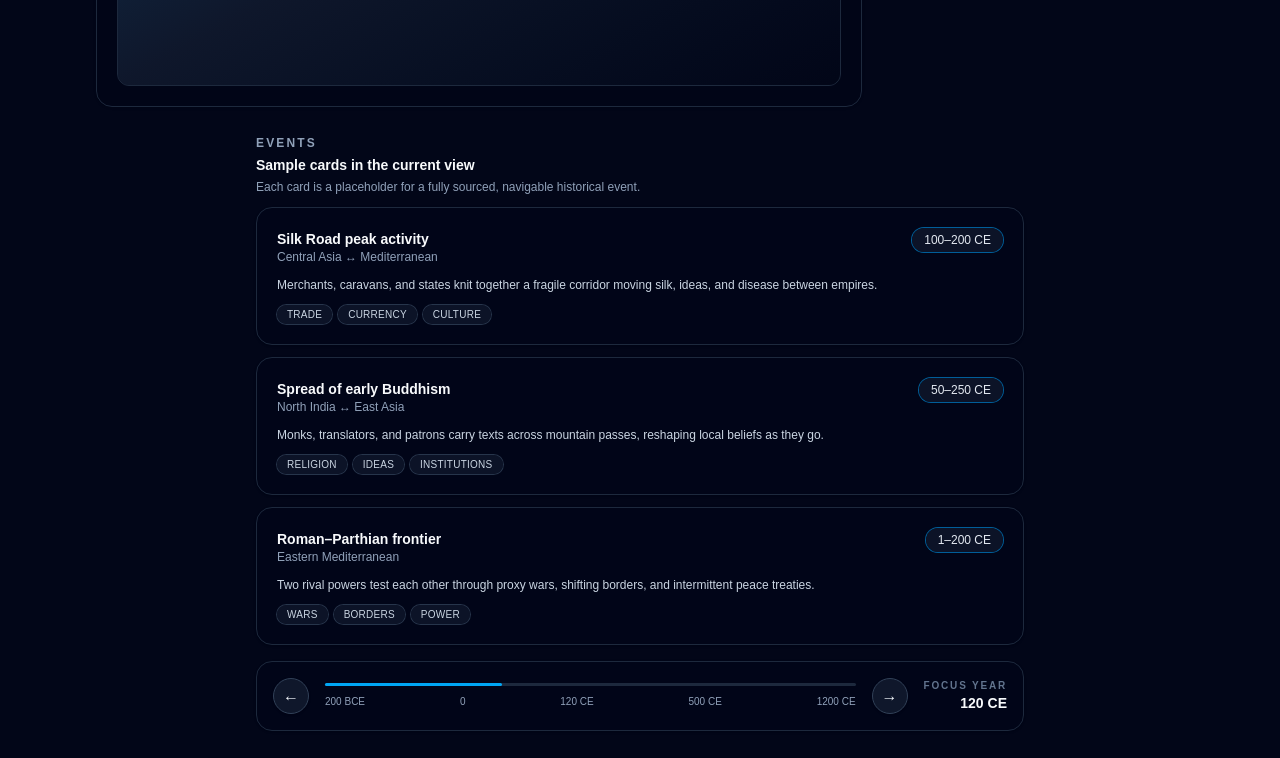
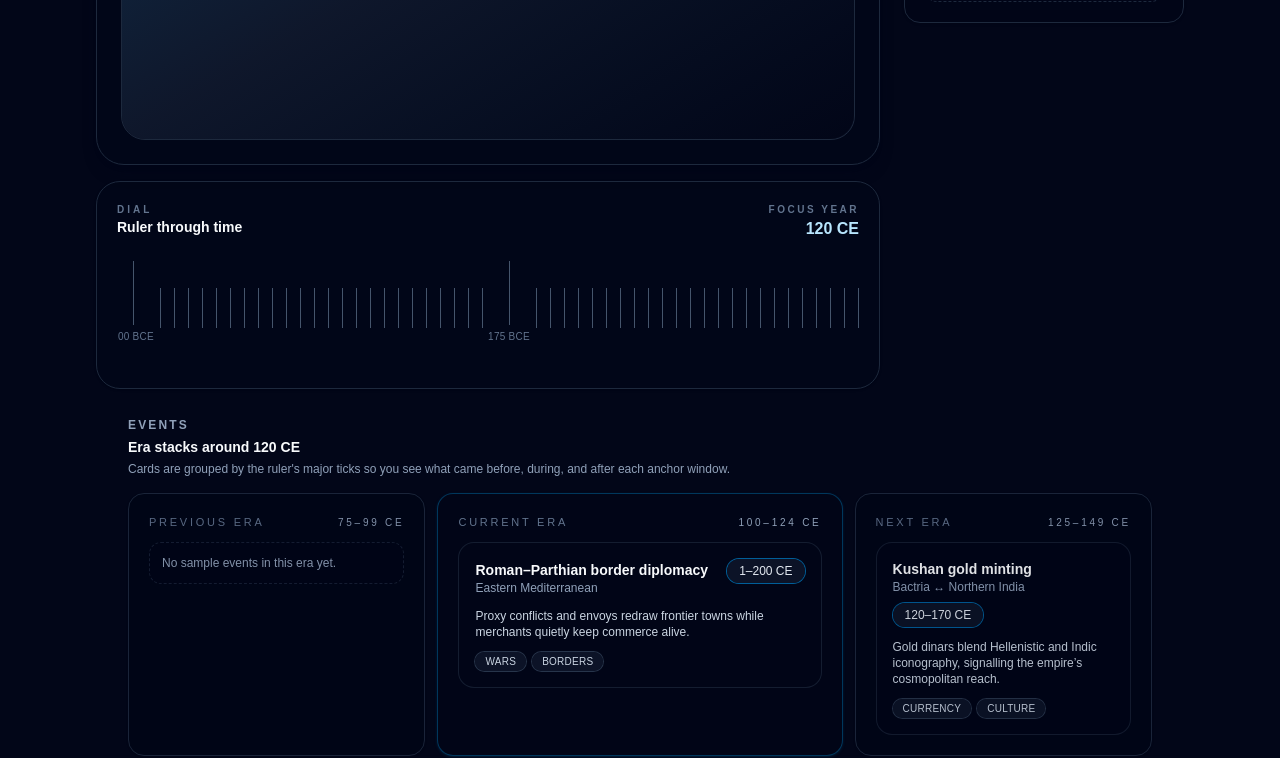
Before and after one commit to Abe99987/Timeline, a Next.js app in the folder frontend/: page / in a window 1280 px wide. Shown: the part 600-1358 px from the top of the page. Built offline with nearby package versions, Linux system fonts and the light colour scheme.

Commit message:
feat(frontend): add ruler-style timeline dial and three-stack events

```diff
--- a/frontend/src/app/page.tsx
+++ b/frontend/src/app/page.tsx
@@ -1,4 +1,26 @@
+"use client";
+
+import { useState } from "react";
+
+import { ChatBox } from "@/components/ChatBox";
+import { EventCardsColumn } from "@/components/EventCardsColumn";
+import { FiltersPanel } from "@/components/FiltersPanel";
+import { MapPanel } from "@/components/MapPanel";
+import { TimelineBar } from "@/components/TimelineBar";
+import { clampYear } from "@/utils/yearFormatting";
+
+const MIN_YEAR = -200;
+const MAX_YEAR = 200;
+const ERA_STEP = 25;
+const INITIAL_FOCUS_YEAR = 120;
+
 export default function Home() {
+  const [focusYear, setFocusYear] = useState(INITIAL_FOCUS_YEAR);
+
+  const handleFocusYearChange = (year: number) => {
+    setFocusYear(clampYear(year, MIN_YEAR, MAX_YEAR));
+  };
+
   return (
     <div className="min-h-screen bg-slate-950 text-slate-50">
       <main className="mx-auto flex min-h-screen max-w-6xl flex-col gap-5 px-4 py-6 sm:px-6 lg:px-8 lg:py-8">
@@ -22,34 +44,32 @@ export default function Home() {
           </div>
         </header>
 
-        <section className="grid gap-4 lg:grid-cols-[minmax(0,2.5fr)_minmax(260px,1fr)]">
+        <section className="grid items-start gap-6 lg:grid-cols-[minmax(0,3.2fr)_minmax(280px,1fr)]">
           <div className="min-w-0">
-            {/* Map panel */}
-            {/* eslint-disable-next-line @typescript-eslint/no-use-before-define */}
-            <MapPanel />
+            <div className="mx-auto flex w-full max-w-5xl flex-col gap-4">
+              <MapPanel focusYear={focusYear} />
+              <TimelineBar
+                focusYear={focusYear}
+                onFocusYearChange={handleFocusYearChange}
+                minYear={MIN_YEAR}
+                maxYear={MAX_YEAR}
+                majorTickStep={ERA_STEP}
+              />
+            </div>
           </div>
-          <div className="min-w-0 lg:mt-0">
-            {/* Filters panel – stacks below map on mobile */}
-            {/* eslint-disable-next-line @typescript-eslint/no-use-before-define */}
+          <div className="min-w-0 lg:mt-2">
             <FiltersPanel />
           </div>
         </section>
 
-        <section className="mt-2 flex flex-col gap-4">
-          <div className="mx-auto flex w-full max-w-3xl flex-col gap-4">
-            {/* Event cards */}
-            {/* eslint-disable-next-line @typescript-eslint/no-use-before-define */}
-            <EventCardsColumn />
-            {/* Timeline bar */}
-            {/* eslint-disable-next-line @typescript-eslint/no-use-before-define */}
-            <TimelineBar />
+        <section className="mt-2">
+          <div className="mx-auto w-full max-w-5xl">
+            <EventCardsColumn focusYear={focusYear} eraStep={ERA_STEP} />
           </div>
         </section>
 
-        <section className="mt-2">
-          {/* Chat box full-width at the bottom */}
+        <section className="mt-4">
           <div className="mx-auto w-full max-w-4xl">
-            {/* eslint-disable-next-line @typescript-eslint/no-use-before-define */}
             <ChatBox />
           </div>
         </section>
@@ -57,9 +77,3 @@ export default function Home() {
     </div>
   );
 }
-
-import { MapPanel } from "@/components/MapPanel";
-import { FiltersPanel } from "@/components/FiltersPanel";
-import { EventCardsColumn } from "@/components/EventCardsColumn";
-import { TimelineBar } from "@/components/TimelineBar";
-import { ChatBox } from "@/components/ChatBox";
--- a/frontend/src/components/ChatBox.tsx
+++ b/frontend/src/components/ChatBox.tsx
@@ -1,3 +1,5 @@
+"use client";
+
 type MessageRole = "system" | "historian" | "user";
 
 type Message = {
--- a/frontend/src/components/EventCardsColumn.tsx
+++ b/frontend/src/components/EventCardsColumn.tsx
@@ -1,41 +1,23 @@
-type EventCard = {
-  id: number;
-  title: string;
-  years: string;
-  location: string;
-  tags: string[];
-  summary: string;
+"use client";
+
+import { sampleEvents, type TimelineEvent } from "@/data/sampleEvents";
+import {
+  formatYearRange,
+  formatYearLabel,
+  getEraAnchor,
+} from "@/utils/yearFormatting";
+
+type EventCardsColumnProps = {
+  focusYear: number;
+  eraStep: number;
 };
 
-const demoEvents: EventCard[] = [
-  {
-    id: 1,
-    title: "Silk Road peak activity",
-    years: "100–200 CE",
-    location: "Central Asia ↔ Mediterranean",
-    tags: ["Trade", "Currency", "Culture"],
-    summary:
-      "Merchants, caravans, and states knit together a fragile corridor moving silk, ideas, and disease between empires.",
-  },
-  {
-    id: 2,
-    title: "Spread of early Buddhism",
-    years: "50–250 CE",
-    location: "North India ↔ East Asia",
-    tags: ["Religion", "Ideas", "Institutions"],
-    summary:
-      "Monks, translators, and patrons carry texts across mountain passes, reshaping local beliefs as they go.",
-  },
-  {
-    id: 3,
-    title: "Roman–Parthian frontier",
-    years: "1–200 CE",
-    location: "Eastern Mediterranean",
-    tags: ["Wars", "Borders", "Power"],
-    summary:
-      "Two rival powers test each other through proxy wars, shifting borders, and intermittent peace treaties.",
-  },
-];
+type EventStack = {
+  key: "prev" | "current" | "next";
+  label: string;
+  anchor: number;
+  events: TimelineEvent[];
+};
 
 function TagPill({ label }: { label: string }) {
   return (
@@ -45,27 +27,54 @@ function TagPill({ label }: { label: string }) {
   );
 }
 
-export function EventCardsColumn() {
+function eraWindowLabel(anchor: number, step: number) {
+  const windowEnd = anchor + Math.max(1, step) - 1;
+  return formatYearRange(anchor, windowEnd);
+}
+
+function groupEventsByAnchor(events: TimelineEvent[], step: number) {
+  const normalizedStep = Math.max(1, step);
+  return events.reduce<Map<number, TimelineEvent[]>>((map, event) => {
+    const midpoint = Math.round((event.yearStart + event.yearEnd) / 2);
+    const anchor = getEraAnchor(midpoint, normalizedStep);
+    const nextList = map.get(anchor) ?? [];
+    nextList.push(event);
+    map.set(anchor, nextList);
+    return map;
+  }, new Map());
+}
+
+function EventStackColumn({
+  stack,
+  eraStep,
+  highlight,
+}: {
+  stack: EventStack;
+  eraStep: number;
+  highlight: boolean;
+}) {
+  const containerBase =
+    "flex flex-1 flex-col rounded-2xl border p-4 shadow-sm transition-colors sm:p-5";
+  const emphasis = highlight
+    ? "border-sky-800/60 bg-slate-950/95 shadow-sky-900/30 shadow-lg"
+    : "border-slate-800 bg-slate-950/70 opacity-90";
+  const width = highlight ? "lg:flex-[1.35]" : "lg:flex-[0.95]";
+
   return (
-    <section aria-label="Example historical events" className="space-y-3">
-      <header className="space-y-1">
-        <p className="text-xs font-semibold uppercase tracking-[0.18em] text-slate-400">
-          Events
-        </p>
-        <h2 className="text-sm font-semibold text-slate-50">
-          Sample cards in the current view
-        </h2>
-        <p className="text-xs text-slate-400">
-          Each card is a placeholder for a fully sourced, navigable historical
-          event.
-        </p>
-      </header>
+    <div className={`${containerBase} ${emphasis} ${width}`}>
+      <div className="flex items-baseline justify-between gap-2 text-[11px] uppercase tracking-[0.25em] text-slate-500">
+        <span>{stack.label}</span>
+        <span className="text-[10px] text-slate-400">
+          {eraWindowLabel(stack.anchor, eraStep)}
+        </span>
+      </div>
 
-      <div className="space-y-3">
-        {demoEvents.map((event) => (
+      <div className="mt-3 space-y-3">
+        {stack.events.length > 0 ? (
+          stack.events.slice(0, 2).map((event) => (
             <article
               key={event.id}
-            className="flex flex-col gap-3 rounded-2xl border border-slate-800 bg-slate-950/80 p-4 shadow-sm sm:p-5"
+              className="flex flex-col gap-3 rounded-2xl border border-slate-800/70 bg-slate-950/90 p-4"
             >
               <div className="flex flex-wrap items-baseline justify-between gap-2">
                 <div>
@@ -75,16 +84,88 @@ export function EventCardsColumn() {
                   <p className="text-xs text-slate-400">{event.location}</p>
                 </div>
                 <span className="rounded-full bg-slate-900/80 px-3 py-1 text-xs font-medium text-slate-200 ring-1 ring-sky-600/70">
-                {event.years}
+                  {formatYearRange(event.yearStart, event.yearEnd)}
                 </span>
               </div>
-            <p className="text-xs text-slate-300">{event.summary}</p>
+              <p className="text-xs text-slate-300">{event.description}</p>
               <div className="flex flex-wrap gap-1.5">
                 {event.tags.map((tag) => (
-                <TagPill key={tag} label={tag} />
+                  <TagPill key={`${event.id}-${tag}`} label={tag} />
                 ))}
               </div>
             </article>
+          ))
+        ) : (
+          <p className="rounded-xl border border-dashed border-slate-800/80 bg-slate-950/60 p-3 text-xs text-slate-400">
+            No sample events in this era yet.
+          </p>
+        )}
+      </div>
+
+      {stack.events.length > 2 ? (
+        <p className="mt-2 text-[11px] text-slate-400">
+          +{stack.events.length - 2} more placeholder events
+        </p>
+      ) : null}
+    </div>
+  );
+}
+
+export function EventCardsColumn({
+  focusYear,
+  eraStep,
+}: EventCardsColumnProps) {
+  const normalizedStep = Math.max(1, eraStep);
+  const currentAnchor = getEraAnchor(focusYear, normalizedStep);
+  const prevAnchor = currentAnchor - normalizedStep;
+  const nextAnchor = currentAnchor + normalizedStep;
+
+  const buckets = groupEventsByAnchor(sampleEvents, normalizedStep);
+
+  const stacks: EventStack[] = [
+    {
+      key: "prev",
+      label: "Previous era",
+      anchor: prevAnchor,
+      events: buckets.get(prevAnchor) ?? [],
+    },
+    {
+      key: "current",
+      label: "Current era",
+      anchor: currentAnchor,
+      events: buckets.get(currentAnchor) ?? [],
+    },
+    {
+      key: "next",
+      label: "Next era",
+      anchor: nextAnchor,
+      events: buckets.get(nextAnchor) ?? [],
+    },
+  ];
+
+  return (
+    <section aria-label="Example historical events" className="space-y-4">
+      <header className="space-y-1">
+        <p className="text-xs font-semibold uppercase tracking-[0.18em] text-slate-400">
+          Events
+        </p>
+        <h2 className="text-sm font-semibold text-slate-50">
+          Era stacks around {formatYearLabel(focusYear)}
+        </h2>
+        <p className="text-xs text-slate-400">
+          Cards are grouped by the ruler&apos;s major ticks so you see what{" "}
+          came before, during, and after each anchor window.
+        </p>
+      </header>
+
+      <div className="flex flex-col gap-3 lg:flex-row">
+        {stacks.map((stack) => (
+          <EventStackColumn
+            key={stack.key}
+            stack={stack}
+            eraStep={normalizedStep}
+            highlight={stack.key === "current"}
+          />
         ))}
       </div>
     </section>
--- a/frontend/src/components/FiltersPanel.tsx
+++ b/frontend/src/components/FiltersPanel.tsx
@@ -1,3 +1,5 @@
+"use client";
+
 const primaryFilters = ["Wars", "Currency", "Trade", "Religion", "Phenomena"];
 const secondaryFilters = ["People", "Technology", "Institutions"];
 
--- a/frontend/src/components/TimelineBar.tsx
+++ b/frontend/src/components/TimelineBar.tsx
@@ -1,47 +1,127 @@
-const ticks = ["200 BCE", "0", "120 CE", "500 CE", "1200 CE"];
+"use client";
 
-export function TimelineBar() {
+import { useMemo, type KeyboardEvent } from "react";
+
+import { clampYear, formatYearLabel } from "@/utils/yearFormatting";
+
+type TimelineBarProps = {
+  focusYear: number;
+  onFocusYearChange: (year: number) => void;
+  minYear: number;
+  maxYear: number;
+  majorTickStep?: number;
+};
+
+const DEFAULT_MAJOR_STEP = 25;
+
+export function TimelineBar({
+  focusYear,
+  onFocusYearChange,
+  minYear,
+  maxYear,
+  majorTickStep = DEFAULT_MAJOR_STEP,
+}: TimelineBarProps) {
+  const years = useMemo(
+    () =>
+      Array.from(
+        { length: maxYear - minYear + 1 },
+        (_, index) => minYear + index,
+      ),
+    [minYear, maxYear],
+  );
+
+  const normalizedStep = Math.max(1, majorTickStep);
+
+  const handleKeyDown = (event: KeyboardEvent<HTMLDivElement>) => {
+    if (event.key !== "ArrowLeft" && event.key !== "ArrowRight") {
+      return;
+    }
+
+    event.preventDefault();
+    const direction = event.key === "ArrowRight" ? 1 : -1;
+    const nextYear = clampYear(focusYear + direction, minYear, maxYear);
+    if (nextYear !== focusYear) {
+      onFocusYearChange(nextYear);
+    }
+  };
+
+  const isMajorTick = (year: number) =>
+    ((year % normalizedStep) + normalizedStep) % normalizedStep === 0;
+
   return (
     <section
       aria-label="Timeline scrubber"
-      className="rounded-2xl border border-slate-800 bg-slate-950/80 p-3 shadow-sm sm:p-4"
+      className="rounded-3xl border border-slate-800 bg-slate-950/85 p-4 shadow-sm sm:p-5"
     >
-      <div className="flex items-center gap-3 sm:gap-4">
-        <button
-          type="button"
-          className="inline-flex h-9 w-9 items-center justify-center rounded-full border border-slate-700 bg-slate-900 text-slate-100 shadow-sm hover:border-slate-500 hover:bg-slate-800"
-          aria-label="Previous period"
-        >
-          <span aria-hidden>←</span>
-        </button>
+      <header className="flex flex-col gap-1 sm:flex-row sm:items-baseline sm:justify-between sm:gap-3">
+        <div>
+          <p className="text-[10px] font-semibold uppercase tracking-[0.3em] text-slate-500">
+            Dial
+          </p>
+          <h2 className="text-sm font-semibold text-slate-50">
+            Ruler through time
+          </h2>
+        </div>
+        <div className="text-left text-xs sm:text-right">
+          <p className="text-[10px] font-semibold uppercase tracking-[0.25em] text-slate-500">
+            Focus year
+          </p>
+          <p className="text-base font-semibold text-sky-200">
+            {formatYearLabel(focusYear)}
+          </p>
+        </div>
+      </header>
 
-        <div className="flex flex-1 flex-col gap-2">
-          <div className="flex w-full items-center gap-2">
-            <div className="h-[3px] flex-1 rounded-full bg-slate-800">
-              <div className="h-full w-1/3 rounded-full bg-sky-500" />
-            </div>
-          </div>
-          <div className="flex justify-between text-[10px] text-slate-400">
-            {ticks.map((tick) => (
-              <span key={tick}>{tick}</span>
-            ))}
-          </div>
-        </div>
+      <div
+        className="mt-4 flex gap-2 overflow-x-auto pb-3 pt-1"
+        role="slider"
+        tabIndex={0}
+        aria-label="Timeline ruler"
+        aria-valuemin={minYear}
+        aria-valuemax={maxYear}
+        aria-valuenow={focusYear}
+        aria-valuetext={formatYearLabel(focusYear)}
+        onKeyDown={handleKeyDown}
+      >
+        {years.map((year) => {
+          const major = isMajorTick(year);
+          const active = year === focusYear;
 
-        <button
-          type="button"
-          className="inline-flex h-9 w-9 items-center justify-center rounded-full border border-slate-700 bg-slate-900 text-slate-100 shadow-sm hover:border-slate-500 hover:bg-slate-800"
-          aria-label="Next period"
-        >
-          <span aria-hidden>→</span>
-        </button>
+          const tickHeight = major ? "h-16" : "h-10";
+          const tickColor = active ? "bg-sky-400" : "bg-slate-600";
 
-        <div className="hidden flex-col items-end text-right text-xs sm:flex">
-          <span className="text-[10px] font-semibold uppercase tracking-[0.18em] text-slate-500">
-            Focus year
-          </span>
-          <span className="text-sm font-semibold text-slate-50">120 CE</span>
-        </div>
+          return (
+            <button
+              type="button"
+              key={year}
+              onClick={() =>
+                onFocusYearChange(clampYear(year, minYear, maxYear))
+              }
+              className={`flex w-8 flex-col items-center justify-end gap-1 rounded-md pb-0.5 outline-none transition-colors ${
+                active ? "text-sky-300" : "text-slate-500"
+              }`}
+              aria-label={`Set focus year to ${formatYearLabel(year)}`}
+            >
+              <span
+                className={`w-px ${tickHeight} ${tickColor} transition-all ${
+                  active ? "shadow-[0_0_8px_rgba(56,189,248,0.8)]" : ""
+                }`}
+              />
+              {major ? (
+                <span className="whitespace-nowrap text-[10px] font-medium tracking-wide">
+                  {formatYearLabel(year)}
+                </span>
+              ) : (
+                <span className="text-[8px] text-transparent">.</span>
+              )}
+              {active ? (
+                <span className="h-1.5 w-1.5 rounded-full bg-sky-400" />
+              ) : (
+                <span className="h-1.5 w-1.5 rounded-full bg-transparent" />
+              )}
+            </button>
+          );
+        })}
       </div>
     </section>
   );
--- /dev/null
+++ b/frontend/src/data/sampleEvents.ts
@@ -0,0 +1,82 @@
+export type TimelineEvent = {
+  id: string;
+  title: string;
+  location: string;
+  tags: string[];
+  yearStart: number;
+  yearEnd: number;
+  description: string;
+};
+
+export const sampleEvents: TimelineEvent[] = [
+  {
+    id: "han-frontiers",
+    title: "Han frontier watchtowers expand",
+    location: "Hexi Corridor",
+    tags: ["Borders", "Logistics"],
+    yearStart: -175,
+    yearEnd: -125,
+    description:
+      "Garrisons and beacon towers extend deeper into the corridor, tightening state control over steppe gateways.",
+  },
+  {
+    id: "mauryan-fragment",
+    title: "Fragmentation after the Maurya",
+    location: "Northern India",
+    tags: ["Power", "Institutions"],
+    yearStart: -120,
+    yearEnd: -60,
+    description:
+      "Regional courts emerge as the Mauryan system dissolves, setting up new trade and diplomatic patterns.",
+  },
+  {
+    id: "silk-road-peak",
+    title: "Silk Road peak traffic",
+    location: "Central Asia ↔ Mediterranean",
+    tags: ["Trade", "Currency", "Culture"],
+    yearStart: 90,
+    yearEnd: 210,
+    description:
+      "Caravans knit empires together with silks, spices, and envoys moving through oasis chains.",
+  },
+  {
+    id: "buddhism-spread",
+    title: "Early Buddhist networks",
+    location: "North India ↔ East Asia",
+    tags: ["Religion", "Ideas"],
+    yearStart: 50,
+    yearEnd: 250,
+    description:
+      "Monks and translators shepherd sutras over mountain passes, reinterpreting them at each stop.",
+  },
+  {
+    id: "roman-parthian",
+    title: "Roman–Parthian border diplomacy",
+    location: "Eastern Mediterranean",
+    tags: ["Wars", "Borders"],
+    yearStart: 1,
+    yearEnd: 200,
+    description:
+      "Proxy conflicts and envoys redraw frontier towns while merchants quietly keep commerce alive.",
+  },
+  {
+    id: "kushan-minting",
+    title: "Kushan gold minting",
+    location: "Bactria ↔ Northern India",
+    tags: ["Currency", "Culture"],
+    yearStart: 120,
+    yearEnd: 170,
+    description:
+      "Gold dinars blend Hellenistic and Indic iconography, signalling the empire’s cosmopolitan reach.",
+  },
+  {
+    id: "teotihuacan-rise",
+    title: "Teotihuacan urban ascent",
+    location: "Central Mexico",
+    tags: ["Urbanism", "Trade"],
+    yearStart: 125,
+    yearEnd: 225,
+    description:
+      "Apartment compounds and obsidian workshops scale up, exporting influence across Mesoamerica.",
+  },
+];
--- /dev/null
+++ b/frontend/src/utils/yearFormatting.ts
@@ -0,0 +1,38 @@
+export function formatYearLabel(year: number): string {
+  if (year === 0) {
+    return "0";
+  }
+
+  const suffix = year < 0 ? "BCE" : "CE";
+  return `${Math.abs(year)} ${suffix}`;
+}
+
+export function formatYearRange(start: number, end: number): string {
+  if (start === end) {
+    return formatYearLabel(start);
+  }
+
+  const sameEra =
+    (start <= 0 && end <= 0) || (start >= 0 && end >= 0) || end === 0;
+
+  if (sameEra) {
+    const suffix = end < 0 || (end === 0 && start < 0) ? "BCE" : "CE";
+    return `${Math.abs(start)}–${Math.abs(end)} ${suffix}`;
+  }
+
+  return `${formatYearLabel(start)} – ${formatYearLabel(end)}`;
+}
+
+export function clampYear(value: number, min: number, max: number): number {
+  return Math.min(Math.max(value, min), max);
+}
+
+export function getEraAnchor(year: number, step: number): number {
+  if (step <= 0) {
+    return year;
+  }
+
+  const normalizedStep = Math.max(1, step);
+  const anchor = Math.floor(year / normalizedStep) * normalizedStep;
+  return anchor;
+}
```
Also changed, not shown: frontend/src/components/MapPanel.tsx (+30 -17 lines). Lines whose indentation alone changed are shown as unchanged.
